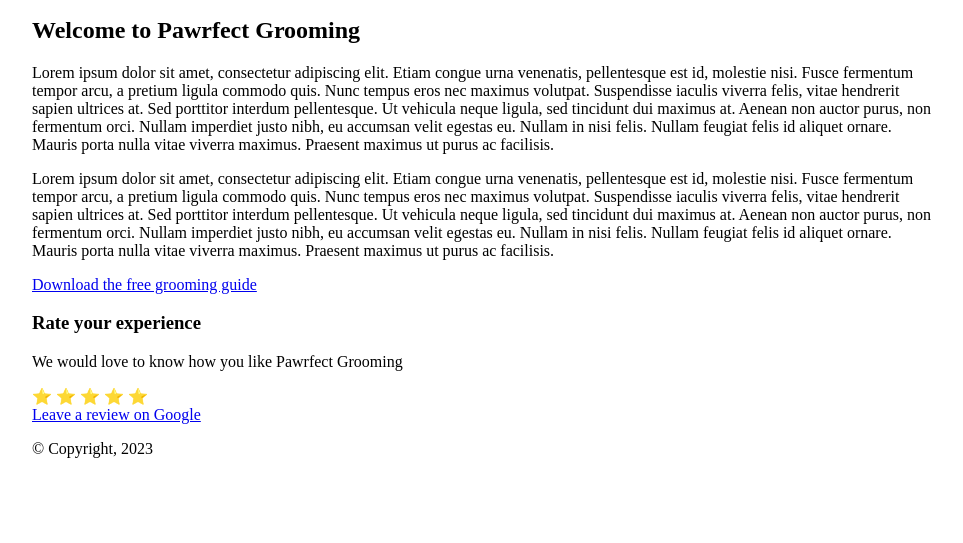
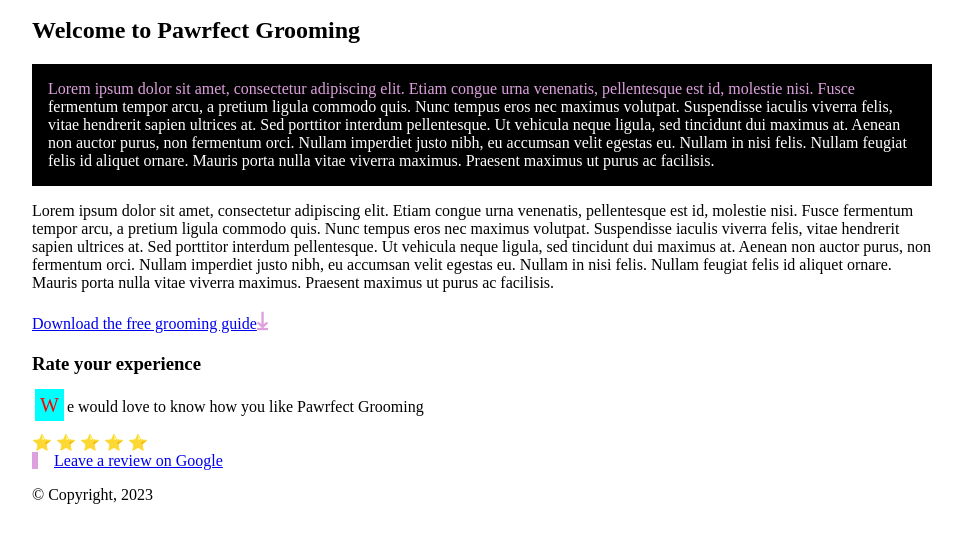
Before and after one commit to garc0259/mtm6201-week6, a plain HTML site: page index.html in a window 1280 px wide. Shown: the part 101-644 px from the top of the page, without its empty margins (158-1121 px from the left). Drawn offline with Linux system fonts and the light colour scheme.

Commit message:
adds combinator

```diff
--- a/css/main.css
+++ b/css/main.css
@@ -38,3 +38,60 @@
     transform: scale(1.2)
     translateX(10px);
 }
+
+/*   > is direct child combinator   */
+
+main>p{
+    font-size: :1.25rem;
+}
+
+/*  + is the adjacent combinator (next to the previous) */
+h2+p{
+    background-color: black;
+    color: white;
+    padding: 1rem;
+}
+
+.stars span:hover{
+    cursor: pointer;
+}
+
+/*  ~ is a sibling combinator */
+.stars span:hover~span{
+    opacity: .5;
+}
+
+a[href="#"]{
+    color: plum;
+}
+
+/* ^= is for begins with */
+
+a[href^="http"]{
+    border-left: 6px solid plum;
+    padding-left: 1em;
+}
+
+/* $ is for ends with */
+
+a[href$=".pdf"]::after{
+    content: "\2913";
+    font-size: 1.5rem;
+    font-weight: bold;
+    color: plum;
+}
+
+/*  + is the adjacent combinator, :: first-line is to select the text in first line */
+h2+p::first-line{
+    color: plum;
+}
+
+/*  + is the adjacent combinator, :: first-letter is to select the text in first letter */
+
+h3+p::first-letter{
+    background-color: aqua;
+    color: red;
+    font-size: 1.25rem;
+    padding: .25em;
+    margin: .15em;
+}
```
